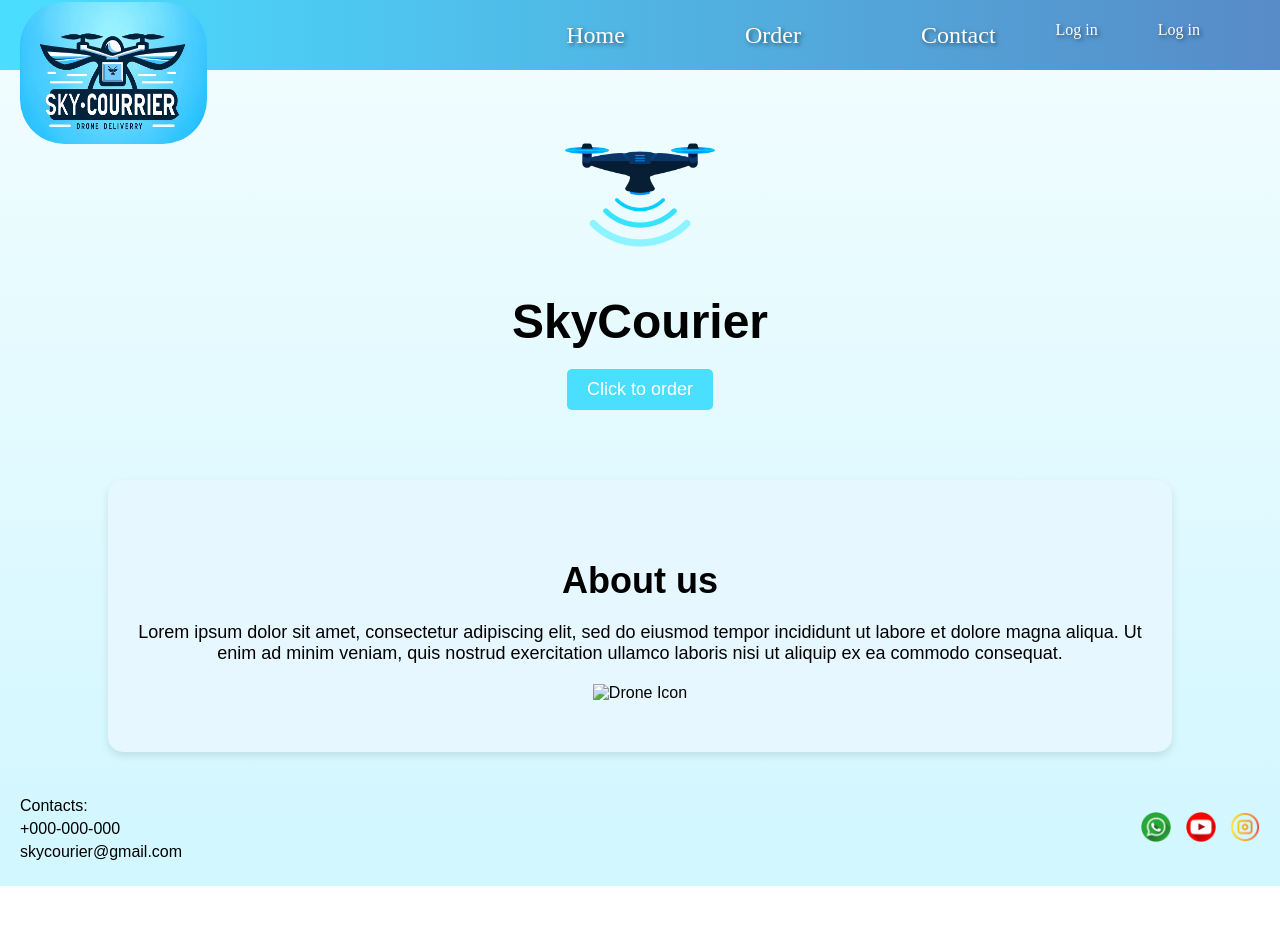
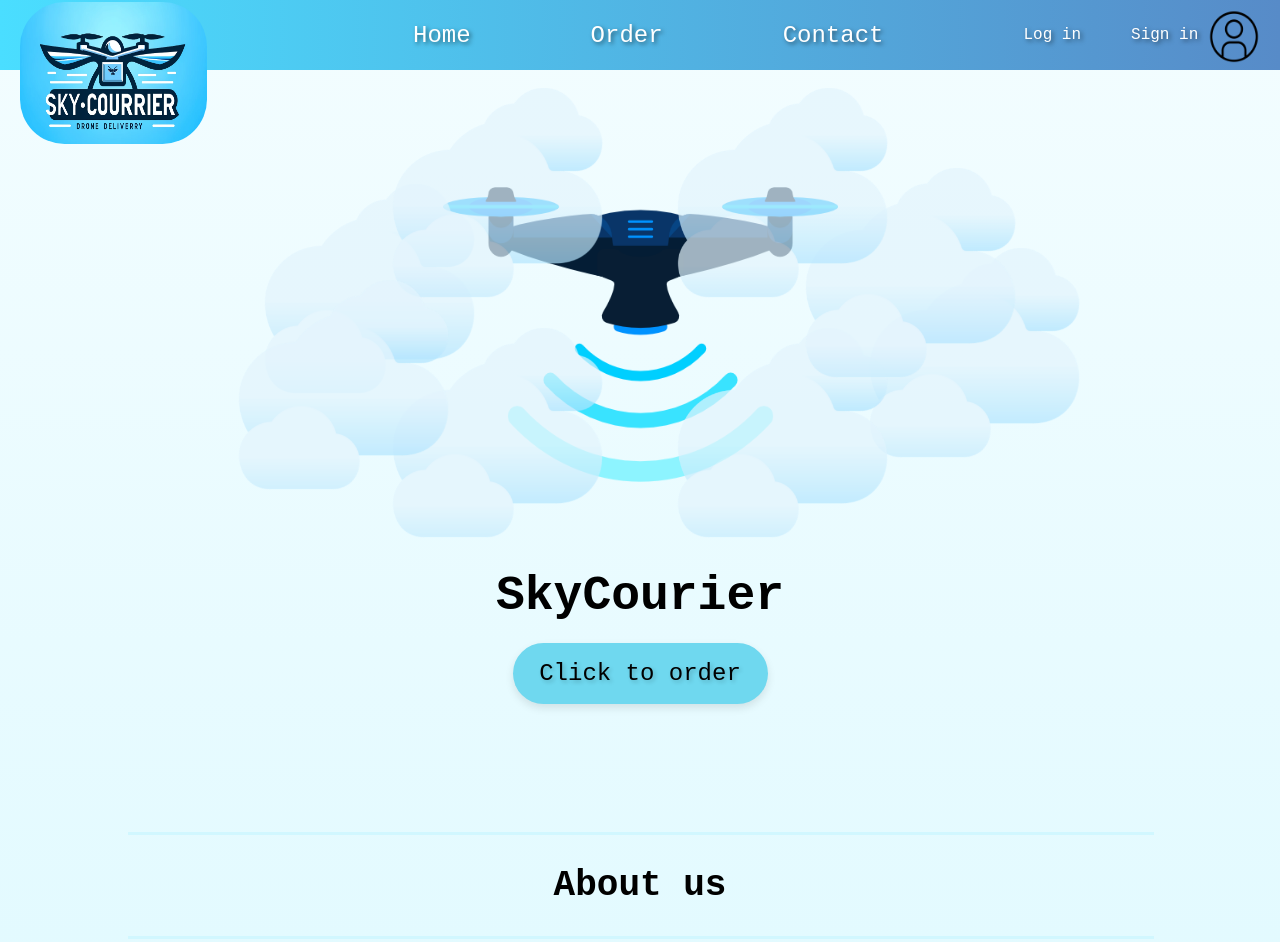
Before and after one commit to llinaax/Project_University, a plain HTML site: page index.html in a window 1280 px wide. Shown: the top 942 px of the page. Before the commit the page ends 886 px from the top, so only its background shows below. Drawn offline with Linux system fonts and the light colour scheme.

Commit message:
Main section text changed, added clouds animation

```diff
--- a/index.html
+++ b/index.html
@@ -17,22 +17,48 @@
                 <li class="head"><a href="#">Home</a></li>
                 <li class="head"><a href="#">Order</a></li>
                 <li class="head"><a href="#">Contact</a></li>
-                <li class="log_in"><a href="#">Log in</a></li>
-                <li class="log_in"><a href="#">Log in</a></li>
             </ul>
         </nav>
+        <div class="log_in">
+            <a href="#" class="log_in">Log in</a>
+            <a href="#" class="log_in">Sign in</a>
+            <img src="/pics/account_3276535.png" alt="Login Icon" class="account">
+        </div>
     </header>
 
-    <section class="hero">
-        <img src="/pics/drone_cloud.png" alt="Drone" class="hero-image">
+    <section class="main">
+        <img src="/pics/drone_cloud.png" alt="Drone" class="main-drone">
+        <div class="cloud" id="cloud1"></div>
+        <div class="cloud" id="cloud2"></div>
+        <div class="cloud" id="cloud3"></div>
+        <div class="cloud" id="cloud4"></div>
+        <div class="cloud" id="cloud5"></div>
+        <div class="cloud" id="cloud6"></div>
+        <div class="cloud" id="cloud7"></div>
+        <div class="cloud" id="cloud8"></div>
         <h1>SkyCourier</h1>
         <button class="order-button">Click to order</button>
+
     </section>
 
     <section class="about">
+        <hr  width="100%" size="3" color="#D1F7FF" />
         <h2>About us</h2>
-        <p>Lorem ipsum dolor sit amet, consectetur adipiscing elit, sed do eiusmod tempor incididunt ut labore et dolore magna aliqua. Ut enim ad minim veniam, quis nostrud exercitation ullamco laboris nisi ut aliquip ex ea commodo consequat.</p>
-        <img src="/pics/main_drone.png" alt="Drone Icon" class="about-icon">
+        <hr  width="100%" size="3" color="#D1F7FF" />
+        <div class="para">
+        <p><b>SkyCourier</b> — це революційна служба доставки, яка використовує дрони для швидкої та ефективної доставки товарів з магазинів та ресторанів прямо до вашого порогу.
+            Ми прагнемо забезпечити наших клієнтів найвищим рівнем комфорту та швидкості, надаючи унікальні можливості для замовлення
+            та отримання товарів <br>
+            <br />
+            <br />
+            <br />
+            <b>Наша місія:</b><br>
+            &#8195;Місія SkyCourier полягає в тому, щоб зробити доставку швидкою, безпечною та екологічно чистою. Ми віримо, що використання
+            дронів дозволяє зменшити затори на дорогах, скоротити викиди вуглекислого газу та забезпечити швидку доставку незалежно від
+            умов дорожнього руху.
+            </p>
+        </div>
+        <img src="/pics/main_drone.png" alt="Drone Icon" class="about-drone">
     </section>
 
     <footer>
--- a/style.css
+++ b/style.css
@@ -1,5 +1,5 @@
 body {
-    font-family: Arial, sans-serif;
+    font-family: Courier New, sans-serif ;
     margin: 0;
     padding: 0;
     background: linear-gradient(to bottom, #F3FDFF, #D1F7FF);
@@ -18,7 +18,7 @@ header {
 
 .logo {
     position: relative;
-    top: 20px; /* Adjust this value to move the image down */
+    top: 20px;
 }
 
 
@@ -27,12 +27,14 @@ header {
     width: 187px;
     border-radius: 44.5px;
     transform: translateY(20px);
+    margin-right: 20px;
 }
 nav {
     flex-grow: 1;
     display: flex;
     justify-content: right;
-    align-items: right;
+
+
 }
 
 nav ul {
@@ -40,11 +42,9 @@ nav ul {
     display: flex;
     margin: 0;
     padding: 0;
-
 }
 
 nav ul li {
-    margin-left: 20px;
     margin: 0 60px;
 
 }
@@ -52,8 +52,9 @@ nav ul li {
 nav ul li a {
     color: white;
     text-decoration: none;
-    font-family: 'Font awesome 5 free';
+    font-family: Courier New, sans-serif ;
     text-shadow: 2px 2px 4px rgba(0, 0, 0, 0.5);
+
 }
 
 nav ul li a:hover {
@@ -62,69 +63,158 @@ nav ul li a:hover {
 
 .head {
     font-size: 24px;
+    margin-top: 0px;
 }
 
 .log_in {
+    display: flex;
+    align-items: center;
     font-size: 16px;
-    margin-left: auto;
+    margin-left: 40px;
 }
 
 .log_in a {
-    display: flex;
-    align-items: center;
-
+    color: white;
+    text-decoration: none;
+    text-shadow: 2px 2px 4px rgba(0, 0, 0, 0.5);
+    font-family: Courier New, sans-serif ;
+    margin-right: 10px;
 }
 
-.hero {
+.account {
+    width: 51.72px;
+    height: 55px;
+}
+.main {
+    display: flex;
+    flex-flow: column;
     text-align: center;
     padding: 50px 20px;
+    align-items: center;
+    justify-content: center;
 }
 
-.hero-image {
-    width: 150px;
+.cloud {
+    position: absolute;
+    background: url('/pics/image\ 11.png') no-repeat;
+    background-size: contain;
+    width: 227px;
+    height: 225px;
+    opacity: 0.7;
+    animation: floatIn 2s ease-out forwards;
+}
+@keyframes floatIn {
+    0% {
+        transform: translateY(100px);
+        opacity: 0;
+    }
+    100% {
+        transform: translateY(0);
+        opacity: 0.7;
+    }
+}
+#cloud1 {
+    top: 22%;
+    left: 20%;
+    animation-delay: 0.5s;
 }
 
-.hero h1 {
+#cloud2 {
+    top: 30%;
+    right: 15%;
+    animation-delay: 1s;
+}
+
+#cloud3 {
+    top: 40%;
+    left: 30%;
+    animation-delay: 1.5s;
+}
+
+#cloud4 {
+    top: 40%;
+    right: 30%;
+    animation-delay: 2s;
+}
+#cloud5 {
+    top: 10%;
+    left: 30%;
+    animation-delay: 0.5s;
+}
+
+#cloud6 {
+    top: 20%;
+    right: 20%;
+    animation-delay: 1s;
+}
+
+#cloud7 {
+    top: 34%;
+    left: 18%;
+    animation-delay: 1.5s;
+}
+
+#cloud8 {
+    top: 10%;
+    right: 30%;
+    animation-delay: 2s;
+}
+.main-drone {
+    width: 395px;
+    height: 429px;
+}
+
+.main h1 {
     font-size: 48px;
     margin: 20px 0;
 }
 
 .order-button {
-    background-color: #4ADEFF;
-    color: white;
+    background-color: #6FD8EF;
+    text-shadow: 2px 2px 4px rgba(0, 0, 0, 0.2);
+    color: black;
     border: none;
     padding: 10px 20px;
-    font-size: 18px;
+    font-size: 24px;
     cursor: pointer;
-    border-radius: 5px;
+    border-radius: 50px;
+    box-shadow: 0 4px 8px rgba(0,0,0,0.1);
+    width: 255px;
+    height: 61px;
+    font-family: Courier New, sans-serif ;
 }
 
 .order-button:hover {
     background-color: #b2ebf2;
 }
-
+h1{
+    font-family: Courier New, sans-serif ;
+}
 .about {
-    text-align: center;
     padding: 50px 20px;
-    background: #E6F7FF;
-    border-radius: 15px;
     margin: 20px auto;
     width: 80%;
-    box-shadow: 0 4px 8px rgba(0,0,0,0.1);
+    height: 650px;
 }
 
 .about h2 {
     font-size: 36px;
-    margin-bottom: 20px;
+    text-align: center;
 }
 
-.about p {
+.para {
+    font-family: Courier New, sans-serif ;
     font-size: 18px;
     margin-bottom: 20px;
+    float: right;
+    width: 543px;
+    height: 540px;
 }
 
-.about-icon {
-    width: 100px;
+.about-drone {
+    float: left;
+    width: 533px;
+    height: 476px;
 }
 
 footer {
```
Also changed, not shown: pics/image 11.png (added).
